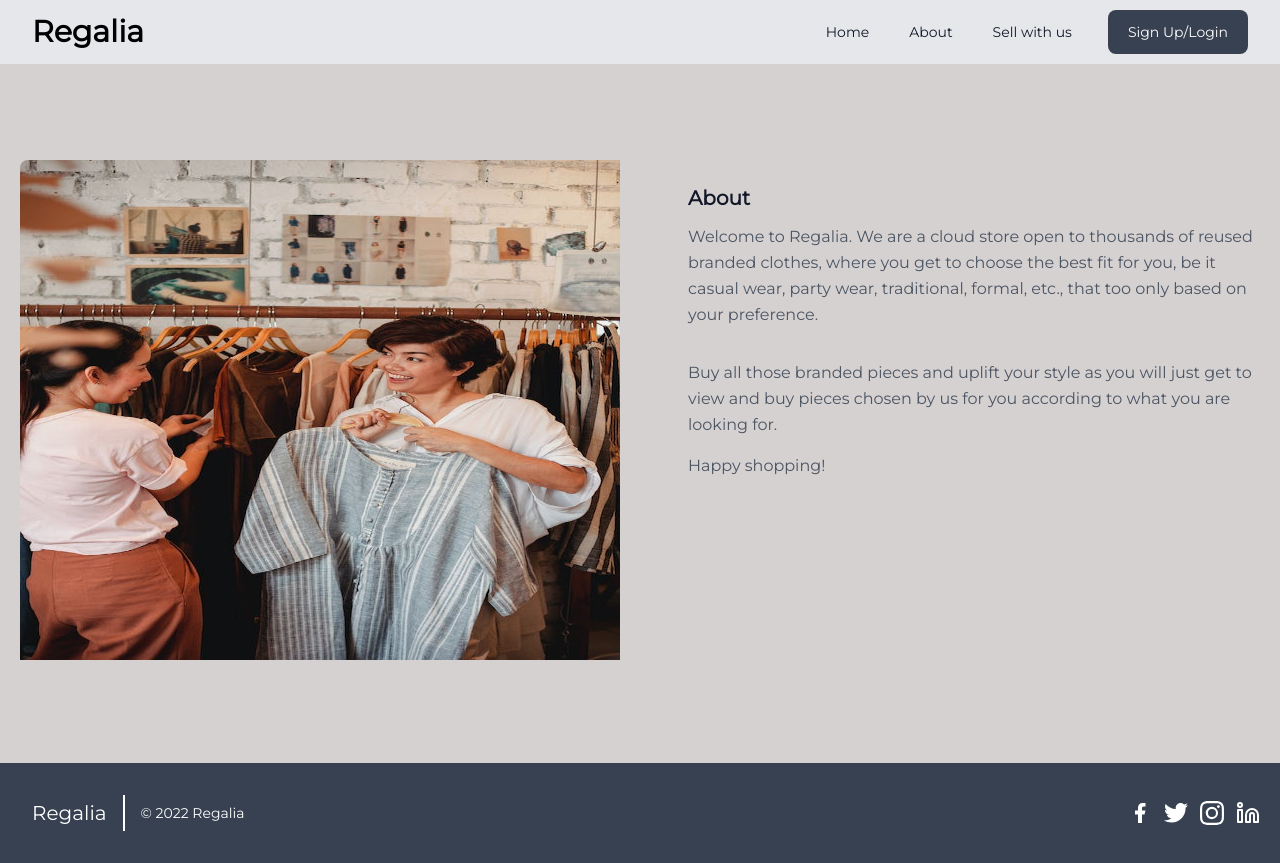
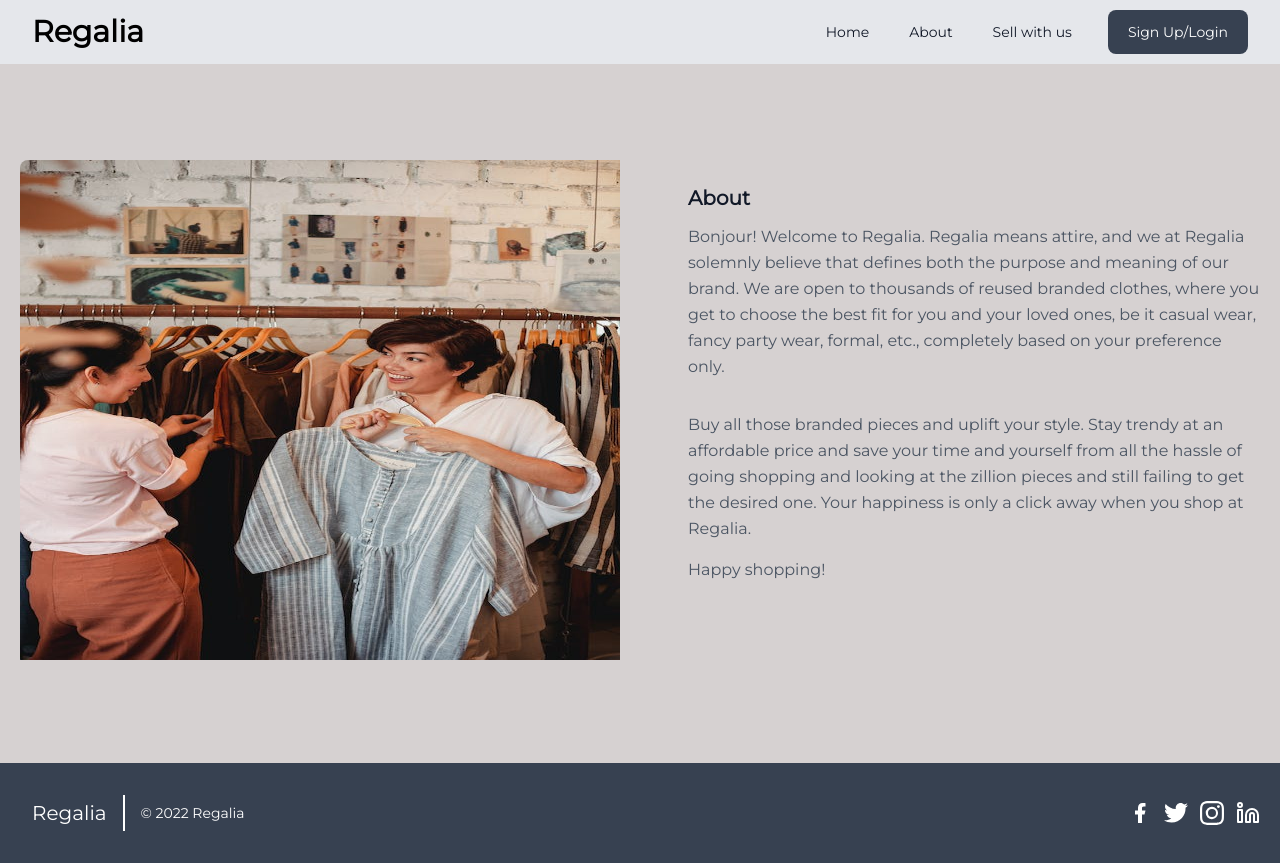
Before and after one commit to farzanatabassum/Regalia---frontend, a Next.js app in the folder client/: page /about in a window 1280 px wide. Built offline with nearby package versions, Linux system fonts and the light colour scheme.

Commit message:
ui:modified about page

```diff
--- a/client/pages/about.js
+++ b/client/pages/about.js
@@ -6,7 +6,7 @@ const about = () => {
   return (
     <div>
       <Navbar />
-      <div >
+      <div>
         <section className="text-gray-600 body-font">
           <div className="container px-5 py-24 mx-auto flex flex-wrap">
             <div className="lg:w-1/2 w-full mb-10 lg:mb-0 rounded-lg overflow-hidden">
@@ -25,15 +25,21 @@ const about = () => {
                   </h2>
                   <p className="leading-relaxed text-base mb-8">
                     {' '}
-                    Welcome to Regalia. We are a cloud store open to thousands
-                    of reused branded clothes, where you get to choose the best
-                    fit for you, be it casual wear, party wear, traditional,
-                    formal, etc., that too only based on your preference.
+                    Bonjour! Welcome to Regalia. Regalia means attire, and we at
+                    Regalia solemnly believe that defines both the purpose and
+                    meaning of our brand. We are open to thousands of reused
+                    branded clothes, where you get to choose the best fit for
+                    you and your loved ones, be it casual wear, fancy party
+                    wear, formal, etc., completely based on your preference
+                    only.
                   </p>
                   <p className="leading-relaxed text-base mb-4">
-                    Buy all those branded pieces and uplift your style as you
-                    will just get to view and buy pieces chosen by us for you
-                    according to what you are looking for.
+                    Buy all those branded pieces and uplift your style. Stay
+                    trendy at an affordable price and save your time and
+                    yourself from all the hassle of going shopping and looking
+                    at the zillion pieces and still failing to get the desired
+                    one. Your happiness is only a click away when you shop at
+                    Regalia.
                   </p>
                   Happy shopping!
                 </div>
```
Also changed, not shown: 1 other file (tests, documents, lock files or other folders).
